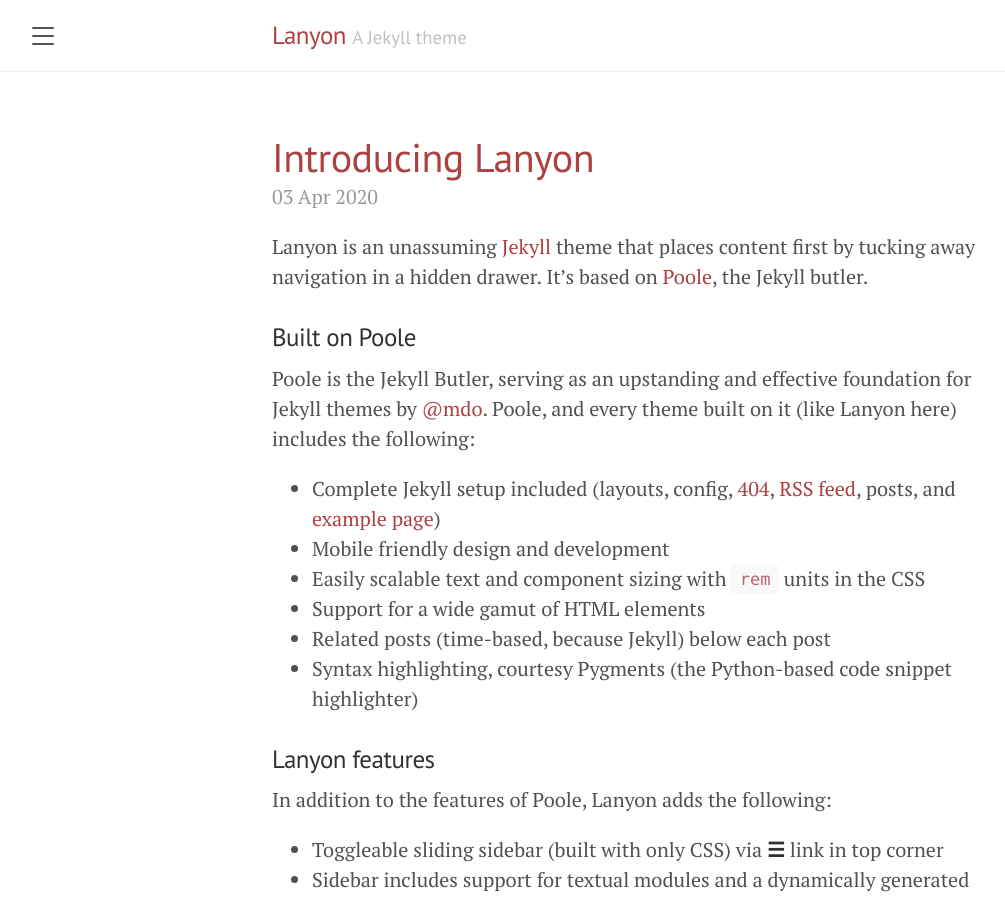
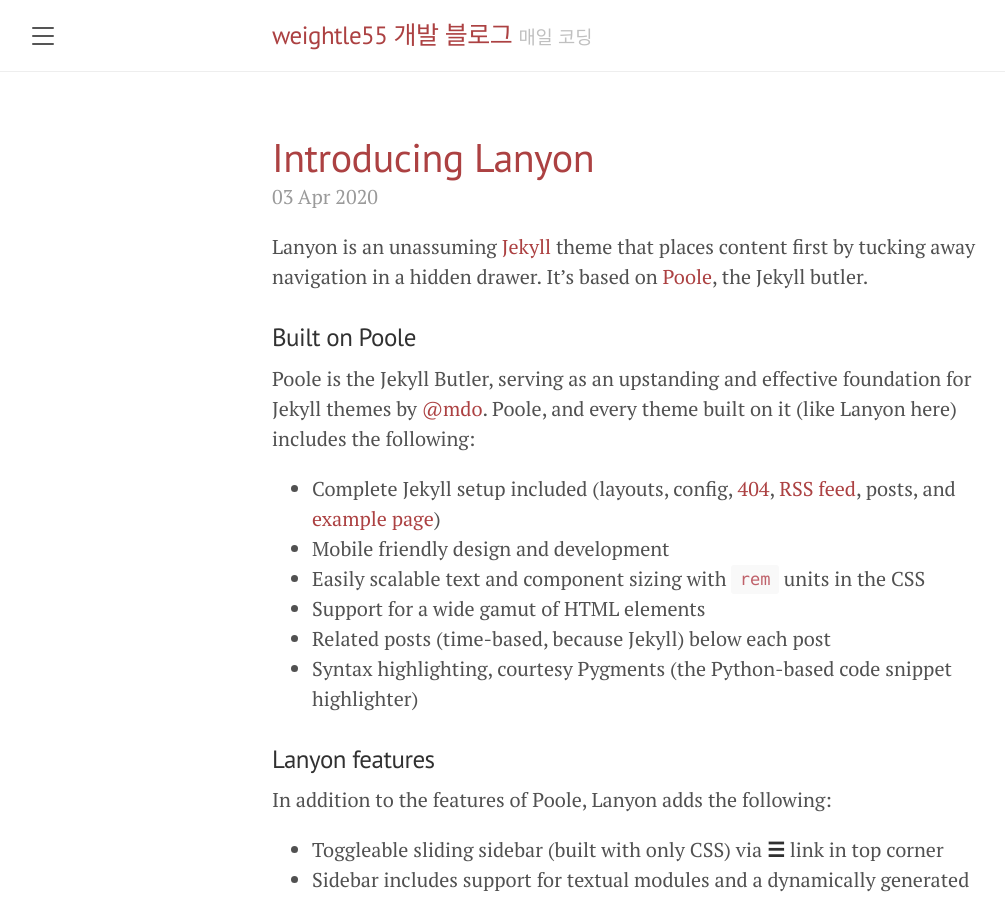
Before and after one commit to weightle55/weightle55.github.io, a Jekyll site: the page built from index.html, in a window 1280 px wide and 900 px high. Shown: the whole window, without its empty margins (8-1013 px from the left). Built offline with Jekyll 4.4.1, drawn with Linux system fonts in a browser that asks for light colours; the list of posts is cut into pages by our own code.

Commit message:
head comment

```diff
--- a/_config.yml
+++ b/_config.yml
@@ -1,6 +1,6 @@
 # Setup
-title:               Lanyon
-tagline:             'A Jekyll theme'
+title:               weightle55 개발 블로그
+tagline:             '매일 코딩'
 description:
 url:                 https://weightle55.github.io
 baseurl:             ''
```
